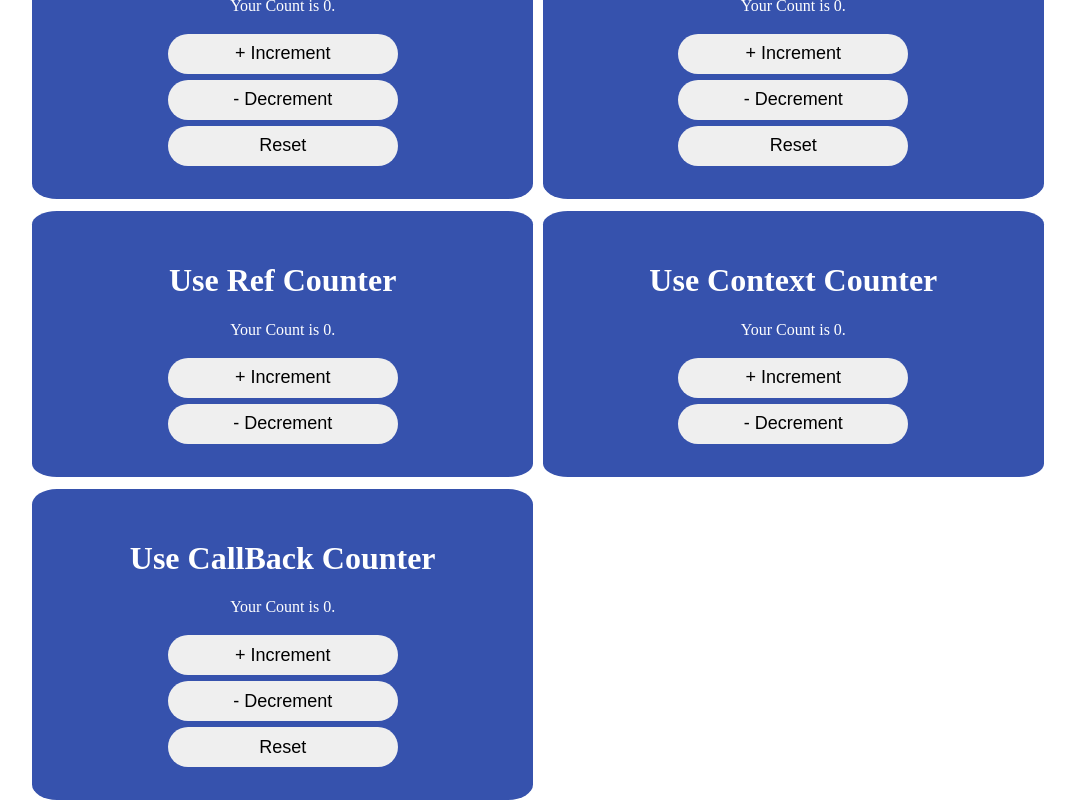
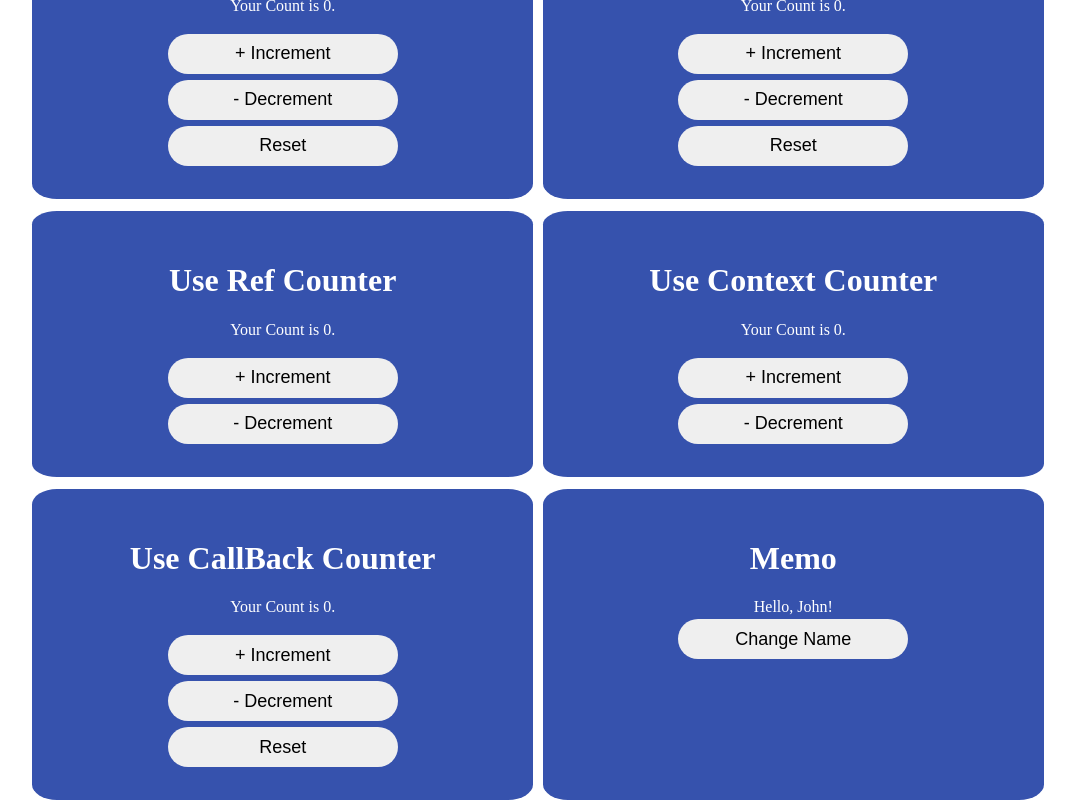
Before and after one commit to SajalKumar2002/react-concepts, a React (Create React App) app: page / in a window 1280 px wide. Shown: the part 517-1317 px from the top of the page, without its empty margins (102-1177 px from the left). Built offline with nearby package versions, Linux system fonts and the light colour scheme.

Commit message:
modified:   src/App.js 	new file:   src/screens/Memo.jsx 	modified:   src/App.js 	src/screens/MemoApi.jsx memo api included

```diff
--- a/src/App.js
+++ b/src/App.js
@@ -6,6 +6,7 @@ import UseRedux from './screens/UseRedux'
 import UseRedux2 from './screens/UseRedux2'
 import UseRef from './screens/UseRef';
 import UseContext from './screens/UseContext';
+import Memo from './screens/Memo';
 
 import { CountProvider } from './context/createContext';
 import UseCallBack from './screens/UseCallBack';
@@ -22,6 +23,7 @@ export default function App() {
         <UseRef />
         <UseContext />
         <UseCallBack />
+        <Memo />
       </div>
     </CountProvider>
   )
--- /dev/null
+++ b/src/screens/Memo.jsx
@@ -0,0 +1,31 @@
+// Memoized Component memoizes the component based on its props.
+// It means it won't re-render itself if the same props are passed.
+import React from 'react';
+
+// Functional component
+const MyComponent = ({ name }) => {
+  console.log('Rendering MyComponent');
+  return <div>Hello, {name}!</div>;
+};
+
+// Wrap MyComponent with React.memo
+const MemoizedComponent = React.memo(MyComponent);
+
+// Parent component
+const Memo = () => {
+  const [name, setName] = React.useState('John');
+
+  const handleClick = () => {
+    setName('Jane');
+  };
+
+  return (
+    <div className='card'>
+      <h1>Memo</h1>
+      <MemoizedComponent name={name} />
+      <button onClick={handleClick}>Change Name</button>
+    </div>
+  );
+};
+
+export default Memo;
```
